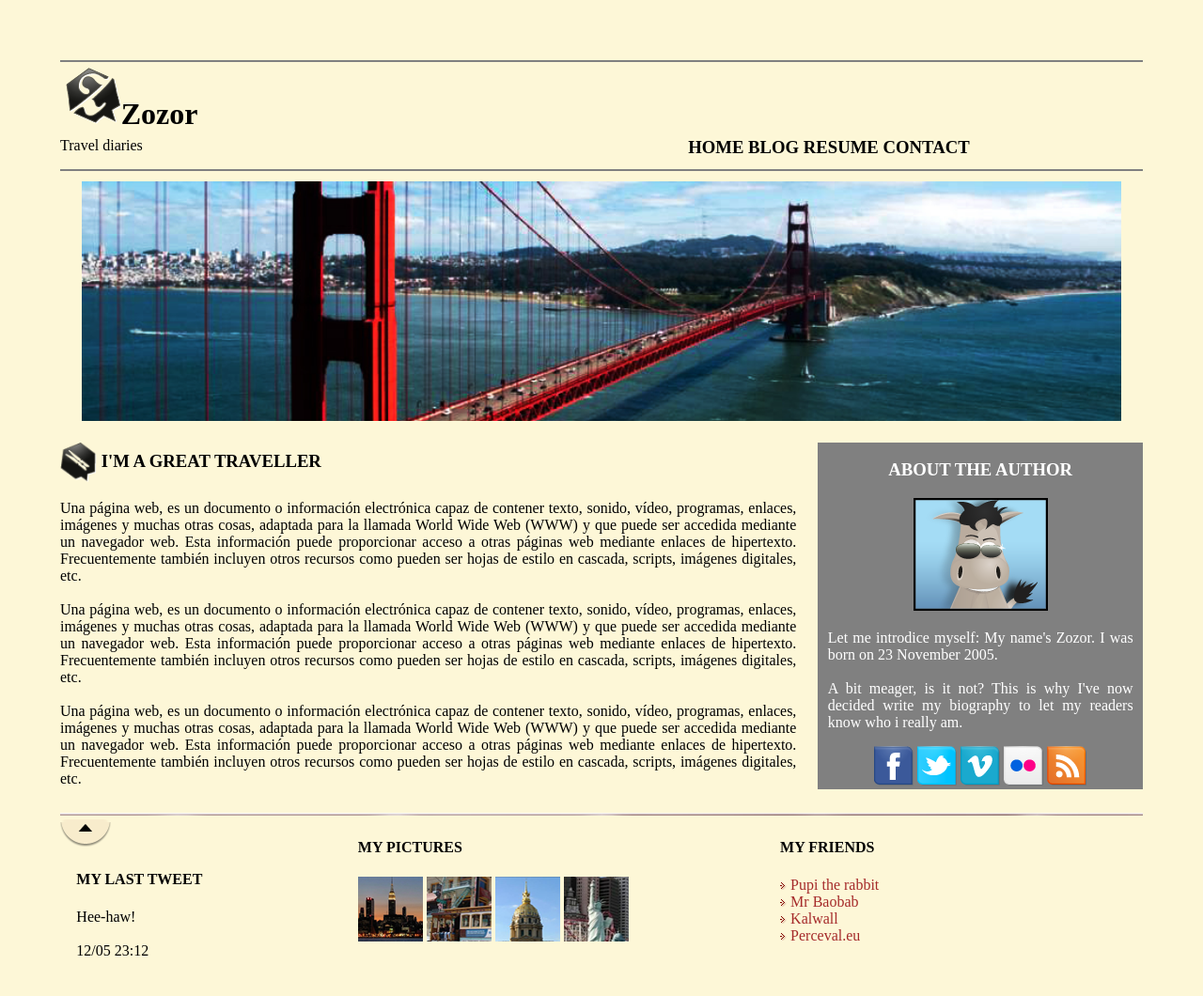
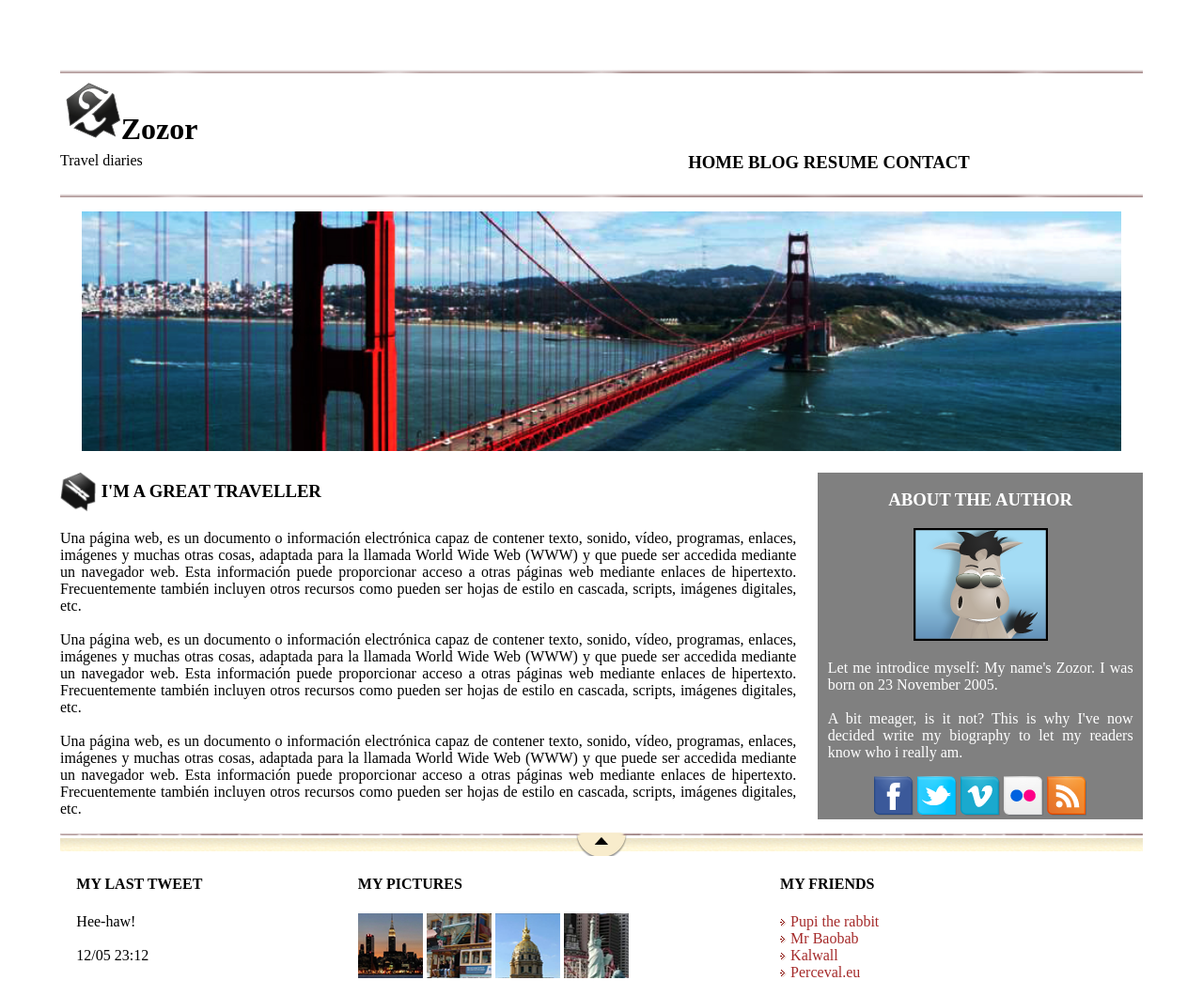
Before and after one commit to Alfred215/DAW, a PHP site: page /PuenteSanFrancisco.html in a window 1280 px wide. Shown: the whole page at 94% size. Before the commit the page ends 1017 px from the top, so only its background shows below. Run offline with PHP 8.4, Linux system fonts and the light colour scheme; some web fonts are replaced.

Commit message:
son las 15:55 del 4/10
Signed-off-by: Alfred215 <alfredoarpalrgmail.com>

```diff
--- a/DAWInterfaces/Ejercicios/EjerciciosUD1/SanFrancisco/Puente.css
+++ b/DAWInterfaces/Ejercicios/EjerciciosUD1/SanFrancisco/Puente.css
@@ -11,8 +11,6 @@
 }
 
 header{
-    border-bottom: solid 2px gray;
-    border-top: solid 2px gray;
     margin-bottom: 1%;
 }
 
@@ -52,14 +50,25 @@
 .white{color: white;}
 
 footer{
-    border-top: solid 2p gray;
+    background: url(images/top.png) no-repeat top center ,url(images/line.png) repeat-x top center,
+    url(images/shadow.png) repeat-x center;
+    padding-top: 25px;
     }
 
 img{margin: 0mm;}
 
 h1{
+    font-family: 'Ballpack';
     margin: 0.5%;
 
+}
+
+h3{
+    font-family: 'Dayrom';
+}
+
+h4{
+    font-family: 'Dayrom';
 }
 
 #burro{border:solid 2px black;}
@@ -70,6 +79,7 @@
 #titulo{margin: 0mm;
         padding-left: 2%;
         margin-left: 1%;
+        font-family: 'Dayrom';
     }
 
 #nav{
@@ -104,7 +114,7 @@
 #puente{width: 96%; margin-left: 2%; margin-right: 2%;}
 
 body{margin:5%;
-    background-color: rgb(253, 247, 215);}
+    background-color: url(images/yellow_background.png);}
 
 #mitad1{
     width: 46%;
--- a/DAWInterfaces/Ejercicios/EjerciciosUD1/SanFrancisco/PuenteSanFrancisco.html
+++ b/DAWInterfaces/Ejercicios/EjerciciosUD1/SanFrancisco/PuenteSanFrancisco.html
@@ -7,12 +7,14 @@
     </head>
 
     <body>
+        <img src="images/line.png" alt="line" style="width: 100%; height: 4px;"/>
         <header>
             <h1><img src="images/zozor_logo.png" alt="Zozor" id="logo"/>Zozor</h1>
 
             <p id="titulo"><nav>
                 <h3 id="nav">HOME  BLOG  RESUME  CONTACT</h3>
             </nav>Travel diaries</p>
+            <img src="images/line.png" alt="line" style="width: 100%; height: 4px;"/>
         </header>
 
         <div id="divfoto">
@@ -61,8 +63,6 @@
         </section>
 
         <footer>
-            <img src="images/line.png" alt="line" style="width: 100%; height: 3px;"/>
-            <img src="images/top.png" alt="top" id="top" />
 
             <div id="divfooter1">
                  <h4>MY FRIENDS</h4>
```
